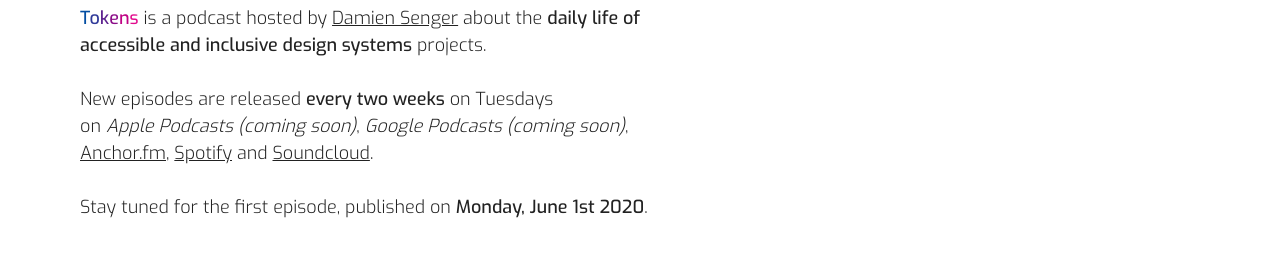
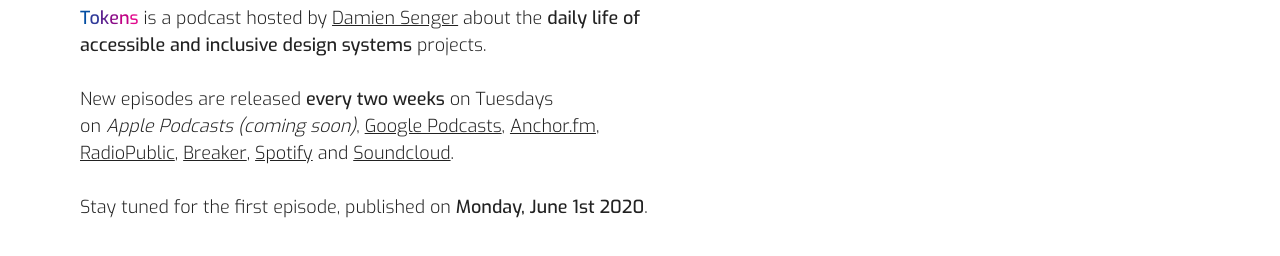
Before and after one commit to hiwelo/tokens.systems, a Gatsby site: page / in a window 1280 px wide. Shown: the part 352-608 px from the top of the page. Built offline with nearby package versions, Linux system fonts and the light colour scheme; Gatsby itself is replaced by a stand-in of ours.

Commit message:
feat(content): update links to podcast services

```diff
--- a/src/components/HomeHeader/HomeHeader.tsx
+++ b/src/components/HomeHeader/HomeHeader.tsx
@@ -17,10 +17,32 @@
     <Chapo>
       New episodes are released <strong>every two weeks</strong> on Tuesdays on&nbsp;
       <em>Apple&nbsp;Podcasts (coming&nbsp;soon)</em>,{' '}
-      <em>Google&nbsp;Podcasts (coming&nbsp;soon)</em>,{' '}
-      <a href="https://anchor.fm/tokens">Anchor.fm</a>,{' '}
-      <a href="https://open.spotify.com/show/6XRDzcEh8g4KTxzUa4Ad7w">Spotify</a> and{' '}
-      <a href="https://soundcloud.com/tokens-podcast">Soundcloud</a>.
+      <a
+        href="https://www.google.com/podcasts?feed=aHR0cHM6Ly9hbmNob3IuZm0vcy8yMmY4NWU0MC9wb2RjYXN0L3Jzcw=="
+        target="_blank">
+        Google&nbsp;Podcasts
+      </a>
+      ,{' '}
+      <a href="https://anchor.fm/tokens" target="_blank">
+        Anchor.fm
+      </a>
+      ,{' '}
+      <a href="https://radiopublic.com/tokens-design-systems-G2beQ0" target="_blank">
+        RadioPublic
+      </a>
+      ,{' '}
+      <a href="https://www.breaker.audio/tokens-star-design-systems" target="_blank">
+        Breaker
+      </a>
+      ,{' '}
+      <a href="https://open.spotify.com/show/6XRDzcEh8g4KTxzUa4Ad7w" target="_blank">
+        Spotify
+      </a>{' '}
+      and{' '}
+      <a href="https://soundcloud.com/tokens-podcast" target="_blank">
+        Soundcloud
+      </a>
+      .
     </Chapo>
     <Chapo>
       Stay tuned for the first episode, published on&nbsp;
```
